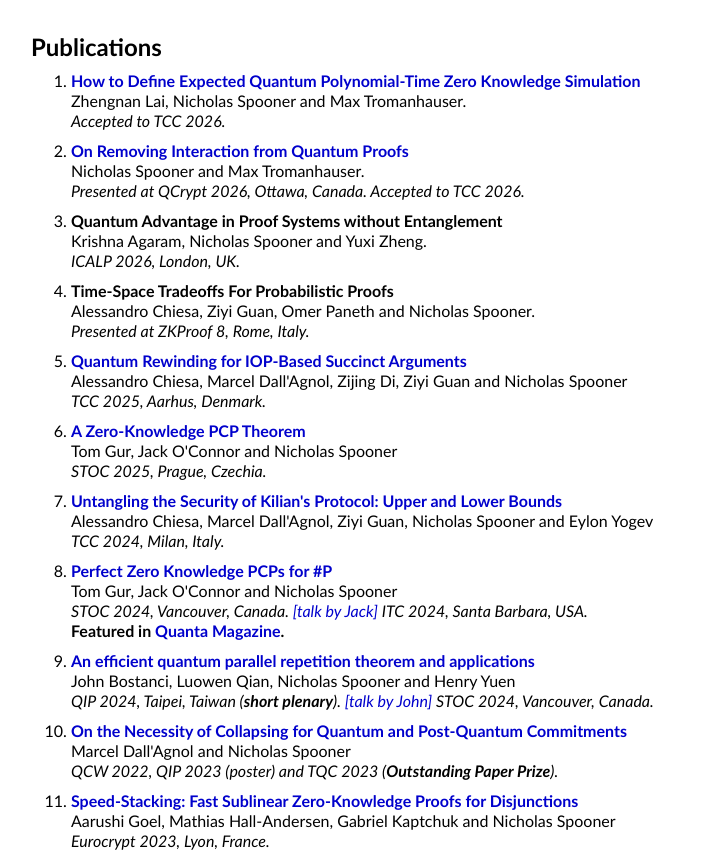
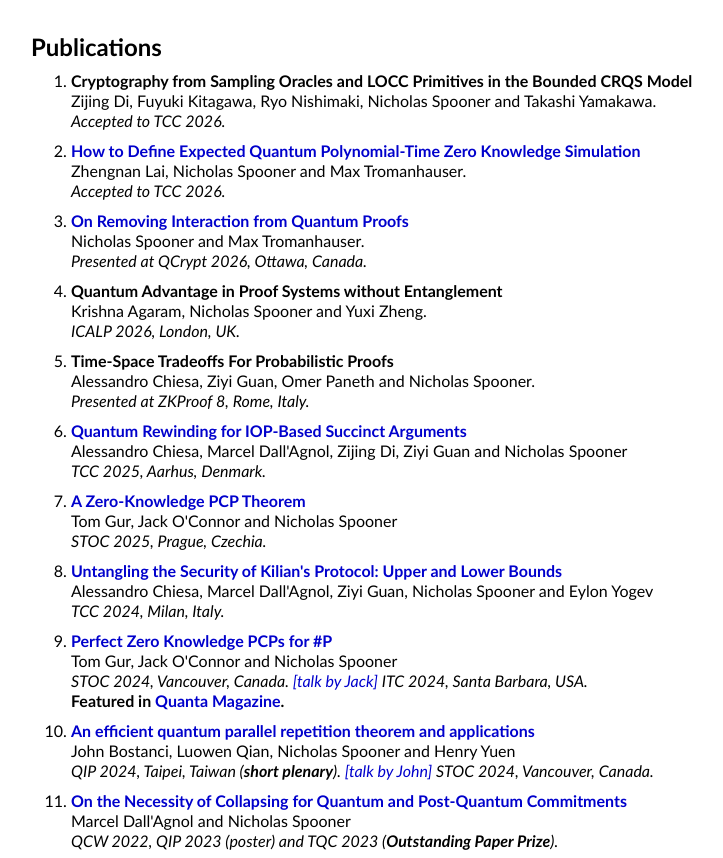
Before and after one commit to nickspoon/nickspoon.github.io, a plain HTML site: page index.html in a window 1280 px wide. Shown: the part 1394-2252 px from the top of the page, without its empty margins (191-914 px from the left). Drawn offline with Linux system fonts and the light colour scheme.

Commit message:
update papers

```diff
--- a/index.html
+++ b/index.html
@@ -77,6 +77,11 @@
 			<div class="contentText">
 			<ol>
 				<li>
+					<b>Cryptography from Sampling Oracles and LOCC Primitives in the Bounded CRQS Model</b><br>
+					Zijing Di, Fuyuki Kitagawa, Ryo Nishimaki, Nicholas Spooner and Takashi Yamakawa.<br>
+					<i>Accepted to TCC 2026.</i>
+				</li>
+				<li>
 					<b><a href="https://eprint.iacr.org/2026/1500">How to Define Expected Quantum Polynomial-Time Zero Knowledge Simulation</a></b><br>
 					Zhengnan Lai, Nicholas Spooner and Max Tromanhauser.<br>
 					<i>Accepted to TCC 2026.</i>
@@ -84,7 +89,7 @@
 				<li>
 					<b><a href="https://eprint.iacr.org/2026/1795">On Removing Interaction from Quantum Proofs</a></b><br>
 					Nicholas Spooner and Max Tromanhauser.<br>
-					<i>Presented at QCrypt 2026, Ottawa, Canada. Accepted to TCC 2026.</i>
+					<i>Presented at QCrypt 2026, Ottawa, Canada.</i>
 				</li>
 				<li>
 					<b>Quantum Advantage in Proof Systems without Entanglement</b><br>
```
